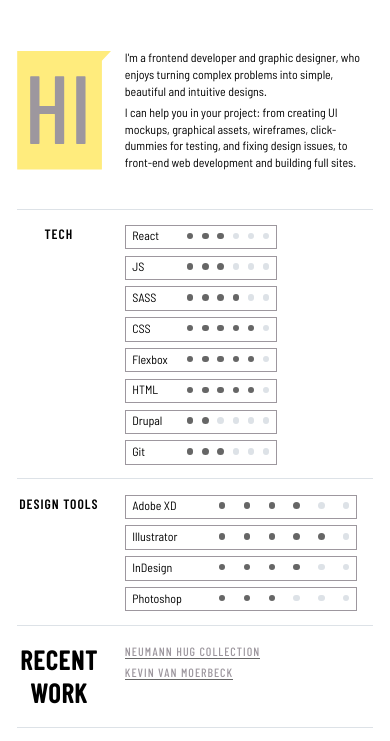
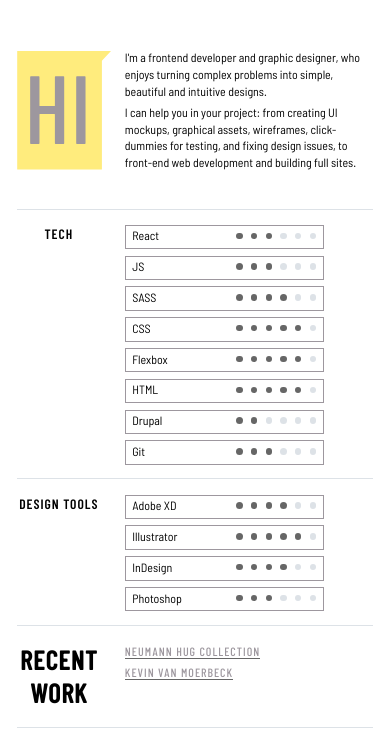
Before and after one commit to nadgerz/moppets-website, a Gatsby site: page / in a window 390 px wide. Shown: the part 77-818 px from the top of the page. Built offline with nearby package versions, Linux system fonts and the light colour scheme; Gatsby itself is replaced by a stand-in of ours.

Commit message:
changed skill indicator bubbles

```diff
--- a/src/assets/css/components/skills.scss
+++ b/src/assets/css/components/skills.scss
@@ -34,7 +34,7 @@
     }
 
     .skill-bubbles {
-      width: 60%;
+      width: 10rem;
 
       display: flex;
       flex-flow: row;
@@ -50,9 +50,23 @@
           background-color: $color-grey-dark;
         }
       }
+
     }
 
   }
 
   @include border-bottom($color-grey-light);
 }
+
+//---------------------------------------------------------
+//   RESPONSIVE
+
+@media screen and (max-width: 450px) {
+  .skill {
+    li {
+      width: 80%;
+    }
+  }
+}
+
+//---------------------------------------------------------
```
